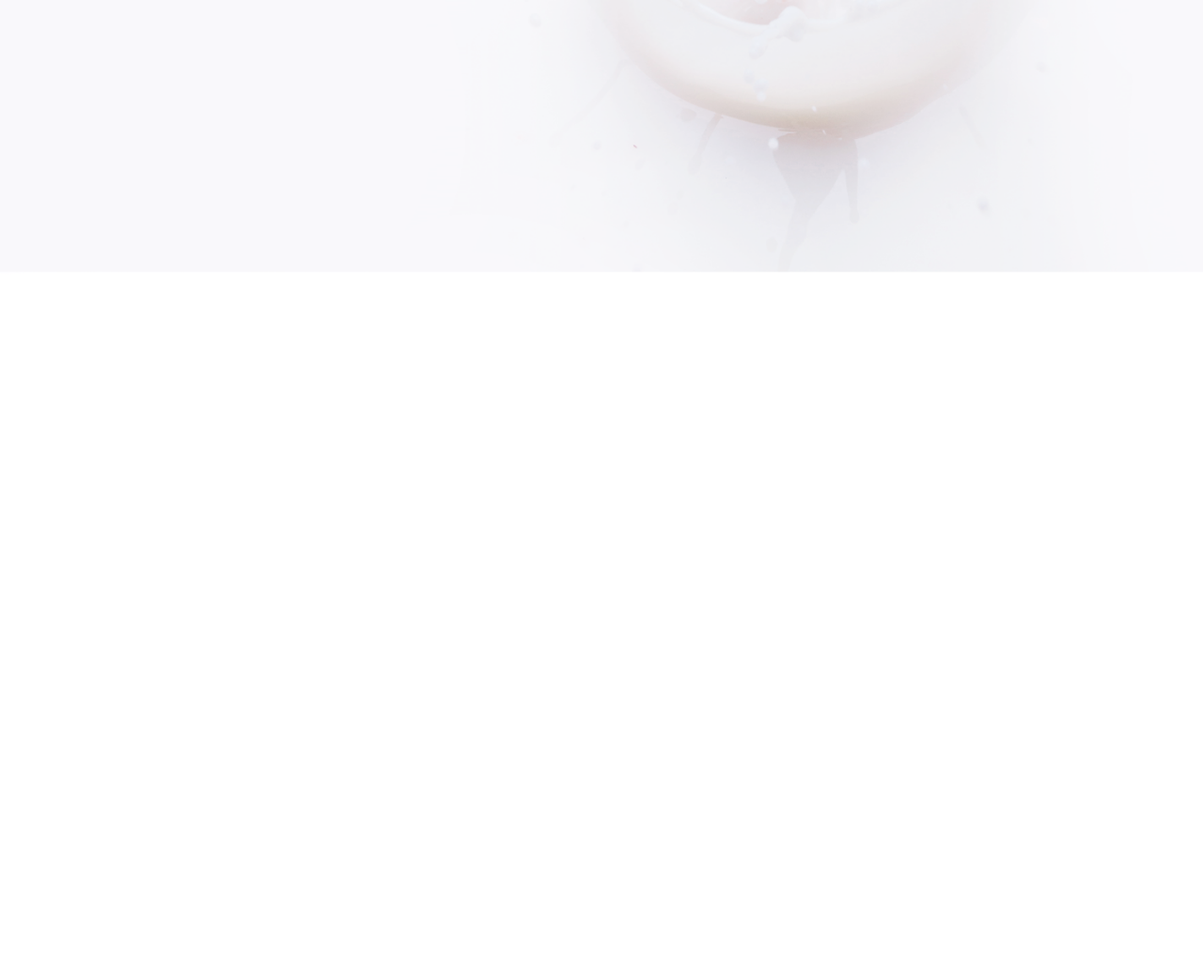
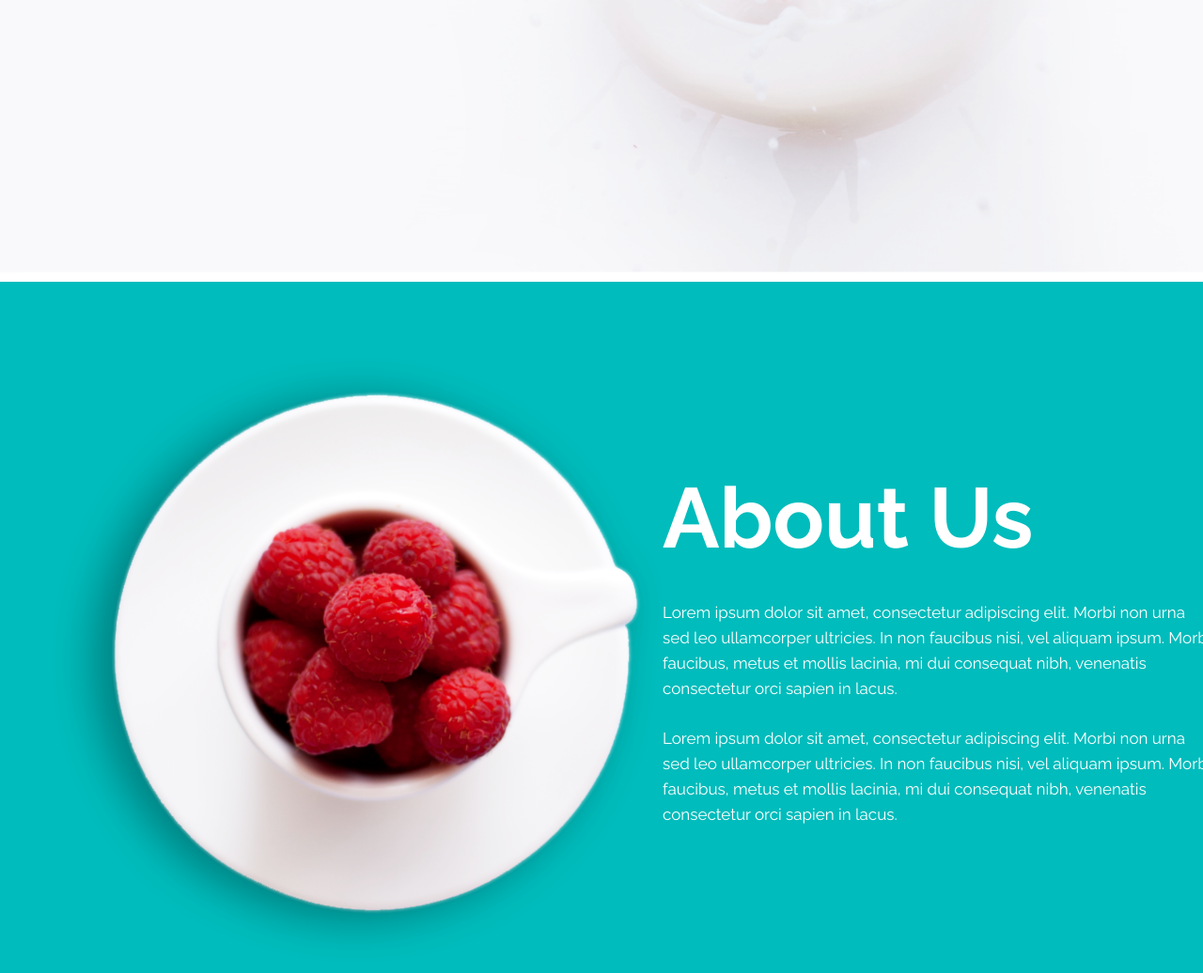
Before and after one commit to JKarwatka/cahee-website-template, a website: page index.html in a window 1280 px wide. Shown: the part 500-1536 px from the top of the page at 94% size. Before the commit the page ends 800 px from the top, so only its background shows below. Drawn offline with nearby package versions, Linux system fonts and the light colour scheme.

Commit message:
add section about-us

```diff
--- a/index.html
+++ b/index.html
@@ -48,6 +48,33 @@
       </div>
     </header>
 
+    <main>
+      <section class="section-about">
+        <div class="container section-about__container">
+          <img
+            class="section-about__image"
+            src="./img/about-image.png"
+            alt=""
+          />
+          <div class="section-about__text-container">
+            <h2 class="section-title">About Us</h2>
+            <p class="section-paragraph">
+              Lorem ipsum dolor sit amet, consectetur adipiscing elit. Morbi non
+              urna sed leo ullamcorper ultricies. In non faucibus nisi, vel
+              aliquam ipsum. Morbi faucibus, metus et mollis lacinia, mi dui
+              consequat nibh, venenatis consectetur orci sapien in lacus.
+            </p>
+            <p class="section-paragraph">
+              Lorem ipsum dolor sit amet, consectetur adipiscing elit. Morbi non
+              urna sed leo ullamcorper ultricies. In non faucibus nisi, vel
+              aliquam ipsum. Morbi faucibus, metus et mollis lacinia, mi dui
+              consequat nibh, venenatis consectetur orci sapien in lacus.
+            </p>
+          </div>
+        </div>
+      </section>
+    </main>
+
     <script src="js/vendor/modernizr-3.6.0.min.js"></script>
     <script
       src="https://code.jquery.com/jquery-3.3.1.min.js"
--- /dev/null
+++ b/scss/_section-about.scss
@@ -0,0 +1,31 @@
+.section-about {
+  background-color: $color-section-about;
+  color: $color-font-secondary;
+
+  &__container {
+    display: flex;
+    align-items: center;
+    justify-content: space-around;
+    padding-top: 8rem;
+    padding-bottom: 8rem;
+  }
+
+  &__text-container {
+    flex: 0 0 50%;
+  }
+
+  &__image {
+    flex: 0 0 50%;
+  }
+}
+.About_Us {
+  font-size: 90px;
+  font-family: 'Raleway';
+  color: rgb(255, 255, 255);
+  font-weight: bold;
+  line-height: 0.3;
+  position: absolute;
+  left: 832.879px;
+  top: 1200px;
+  z-index: 149;
+}
--- /dev/null
+++ b/scss/_typography.scss
@@ -0,0 +1,24 @@
+.section-title {
+  font-size: 9rem;
+  margin-bottom: 3.5rem;
+}
+
+.section-paragraph {
+  font-size: 1.7rem;
+  margin-bottom: 2.5rem;
+  line-height: 1.6;
+}
+
+.Abore_Cahee_magna_aliqua__Ut_enim_ad_minim_veni {
+  font-size: 17px;
+  font-family: 'Raleway';
+  color: rgb(255, 255, 255);
+  line-height: 1.588;
+  text-align: left;
+  position: absolute;
+  left: 834.893px;
+  top: 1305.771px;
+  width: 499px;
+  height: 188px;
+  z-index: 150;
+}
--- a/scss/_variables.scss
+++ b/scss/_variables.scss
@@ -1,3 +1,4 @@
 $color-font-primary: #262626;
 $color-font-secondary: #fff;
 $color-btn-background: #ff6033;
+$color-section-about: #00bcbc;
--- a/scss/main.scss
+++ b/scss/main.scss
@@ -1,6 +1,8 @@
 @import './mixins';
 @import './variables';
 @import './base';
+@import './typography';
 @import './container';
 @import './btn';
 @import './header';
+@import './section-about';
```
Also changed, not shown: css/main.css, img/about-image.png (added).
